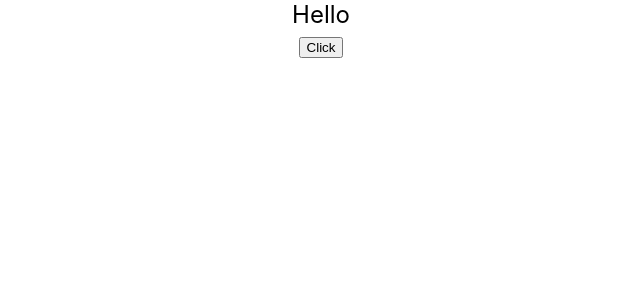
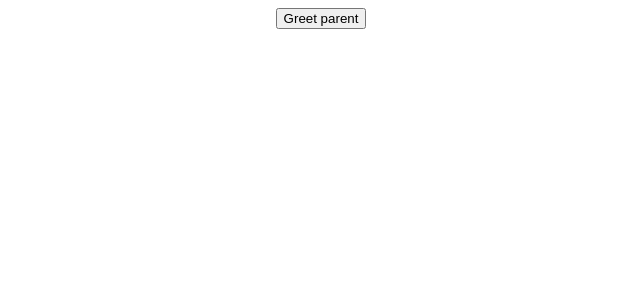
Before and after one commit to Depz-Bastz/Learning-Reacr, a React (Create React App) app in the folder reactlearning/: page / in a window 1280 px wide. Shown: the top 300 px of the page, without its empty margins (319-959 px from the left). Built offline with nearby package versions, Linux system fonts and the light colour scheme.

Commit message:
methods as props

```diff
--- a/reactlearning/src/App.js
+++ b/reactlearning/src/App.js
@@ -1,4 +1,6 @@
 import './App.css';
+import ParentComponent from './components/ParentComponent';
+import Usergreeting from './components/Usergreeting';
 // import Greeting from './components/hello';
 // import Welcome from './components/welcome';
 // import Hello from './components/Greet';
@@ -6,25 +8,27 @@ import './App.css';
 // import Counter from './components/counter';
 // import FunctionClick from './components/FunctionClick';
 // import ClassClick from './components/ClassClick';
-import BindEvent from './components/BindEvent';
+// import BindEvent from './components/BindEvent';
+
 
 function App() {
   return (
     <div className="App">
       <header>
+      <ParentComponent />
         {/* <FunctionClick />
-        <ClassClick /> */}
+        <ClassClick />
         <BindEvent />
-        {/* <Counter />
+        <Counter />
 
         <Message />
-         <Welcome naame="DARU.LIFE" />
+        <Welcome naame="DARU.LIFE" />
         <Hello naame="Deepak Bastola" work="Student" >
-          <input placeholder="Just trying options in props" />
+        <input placeholder="Just trying options in props" />
         </Hello>
         <Greeting name="Western Regional Campus" />
         <Hello naame="Bimal Tamang" work="Banker" >
-          <p>This is a children props.</p>
+        <p>This is a children props.</p>
         </Hello>
         <Greeting name="PN campus" /> */}
       </header>
--- a/reactlearning/src/components/BindEvent.js
+++ b/reactlearning/src/components/BindEvent.js
@@ -6,11 +6,15 @@ class BindEvent extends Component {
         this.state = {
             message: 'Hello'
         }
-        this.clickhandler=this.clickhandler.bind(this)
+        // this.clickhandler=this.clickhandler.bind(this)
     }
-    clickhandler(){
-        this.setState ({
-            message: 'Goodbye'
+    // clickhandler(){
+    //     this.setState ({
+    //         message: 'Goodbye'
+    //     })
+    clickhandler = () => {
+        this.setState({
+            message: 'goodbye'
         })
     }
     render() {
--- /dev/null
+++ b/reactlearning/src/components/Childcomponent.js
@@ -0,0 +1,11 @@
+import React from 'react'
+
+function Childcomponent(props) {
+    return (
+        <div>
+            <button onClick={() => props.greethandler('Deepak')}>Greet parent</button>
+        </div>
+    )
+}
+
+export default Childcomponent
--- /dev/null
+++ b/reactlearning/src/components/ParentComponent.js
@@ -0,0 +1,27 @@
+import React, { Component } from 'react';
+import Childcomponent from './Childcomponent';
+
+class ParentComponent extends Component {
+    constructor(props) {
+        super(props)
+
+        this.state = {
+             parentname: 'Ishwori'
+        }
+        this.GreetParent = this.GreetParent.bind(this)
+    }
+
+    GreetParent(childName) {
+        alert(`Hello ${this.state.parentname} from ${childName}`)
+        console.log(this.state.parentname)
+    }
+    render() {
+        return (
+            <div>
+                <Childcomponent greethandler={this.GreetParent} />
+            </div>
+        )
+    }
+}
+
+export default ParentComponent
--- /dev/null
+++ b/reactlearning/src/components/Usergreeting.js
@@ -0,0 +1,13 @@
+import React, { Component } from 'react'
+
+class Usergreeting extends Component {
+    render() {
+        return (
+            <div>
+                Welcome Deepak
+            </div>
+        )
+    }
+}
+
+export default Usergreeting
```
